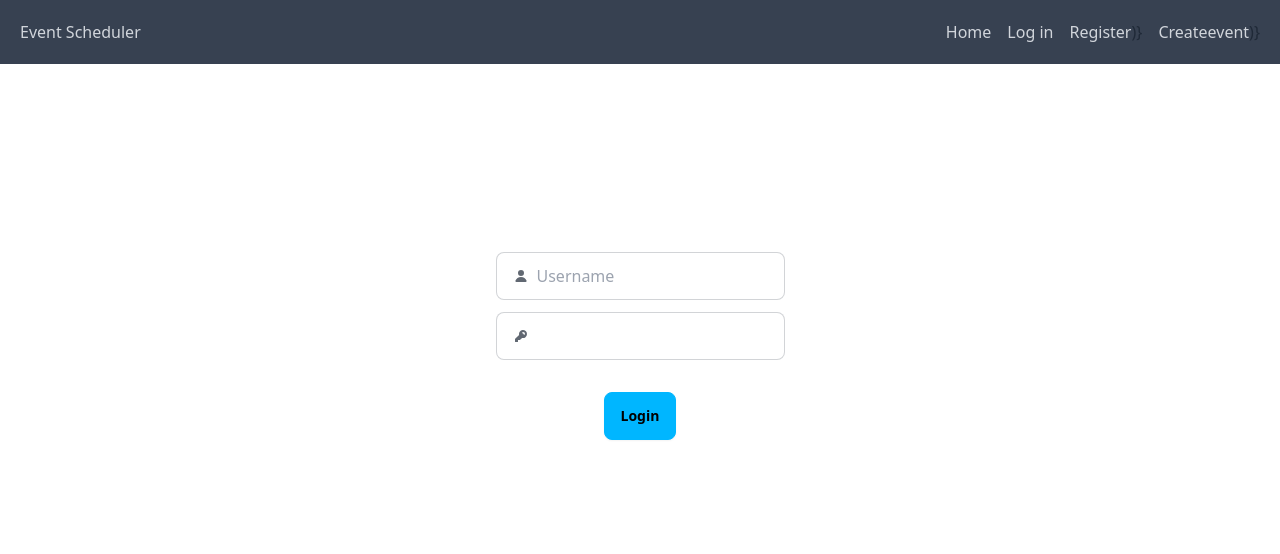
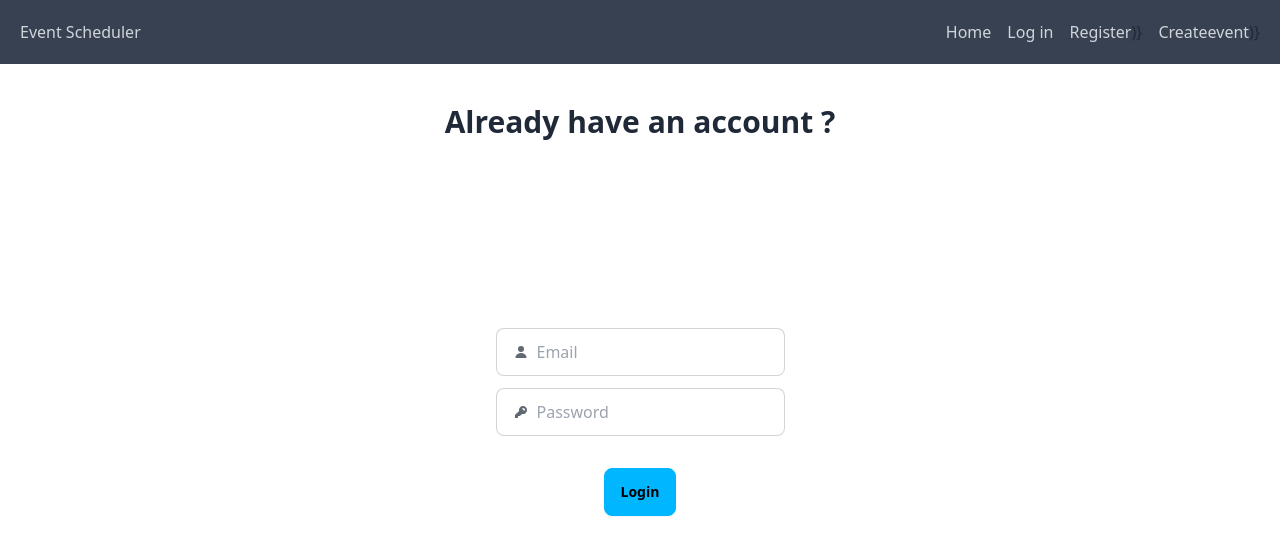
Before and after one commit to SebOltCode/Event-Scheduler, a React (Vite) app in the folder events-scheduler-app/: page /LogIn in a window 1280 px wide. Shown: the top 554 px of the page. Built offline with nearby package versions, Linux system fonts and the light colour scheme.

Commit message:
login done

```diff
--- a/events-scheduler-app/src/Components/LogIn.jsx
+++ b/events-scheduler-app/src/Components/LogIn.jsx
@@ -1,6 +1,40 @@
+import { useState } from "react";
 const LogIn = () => {
+
+    const [email, setEmail] = useState('');
+    const [password, setPassword] = useState('');
+
+    let allUsers = [];
+
+
+    const handleSubmit = async (e) => {
+        e.preventDefault();
+
+        try {
+            const response = await fetch('http://localhost:3001/api/auth/login', {
+                method: 'POST',
+                headers: {
+                    'Content-Type': 'application/json',
+                },
+                body: JSON.stringify({ email, password }),
+            });
+            const data= await response.json();
+            if (response.ok) {
+                localStorage.setItem('api_key', data.token);
+
+            } else {
+
+               alert("email or password is incorrect");
+            }
+        } catch (error) {
+            console.log('Network error: ' + error.message);
+            console.log('Network error:', error);
+        }
+    };
     return (
-        <div className="flex items-center justify-center flex-col">
+        <>
+        <h1 className="text-3xl font-bold text-center mt-10">Already have an account ?</h1>
+        <form className="flex items-center justify-center flex-col" onSubmit={handleSubmit}>
            <div className="m-3">
                 <label className="input input-bordered flex items-center gap-2 mt-44">
                 <svg
@@ -11,7 +45,10 @@ const LogIn = () => {
                     <path
                     d="M8 8a3 3 0 1 0 0-6 3 3 0 0 0 0 6ZM12.735 14c.618 0 1.093-.561.872-1.139a6.002 6.002 0 0 0-11.215 0c-.22.578.254 1.139.872 1.139h9.47Z" />
                 </svg>
-                <input type="text" className="grow" placeholder="Username" />
+                <input className="grow" placeholder="Email" type="email"
+                        value={email}
+                        onChange={(e) => setEmail(e.target.value)}
+                        required/>
                 </label>
                 <label className="input input-bordered flex items-center gap-2 mt-3">
                 <svg
@@ -24,13 +61,15 @@ const LogIn = () => {
                     d="M14 6a4 4 0 0 1-4.899 3.899l-1.955 1.955a.5.5 0 0 1-.353.146H5v1.5a.5.5 0 0 1-.5.5h-2a.5.5 0 0 1-.5-.5v-2.293a.5.5 0 0 1 .146-.353l3.955-3.955A4 4 0 1 1 14 6Zm-4-2a.75.75 0 0 0 0 1.5.5.5 0 0 1 .5.5.75.75 0 0 0 1.5 0 2 2 0 0 0-2-2Z"
                     clipRule="evenodd" />
                 </svg>
-                <input type="password" className="grow" />
+                <input type="password" className="grow" placeholder="Password"
+                        value={password}
+                        onChange={(e) => setPassword(e.target.value)}
+                        required/>
                 </label>
             </div>
-            <div>
-                <button className="btn btn-info m-5">Login</button>
-            </div>
-        </div>
+            <button className="btn btn-info m-5" type="submit">Login</button>
+        </form>
+        </>
     );
     }
 export default LogIn;
```
